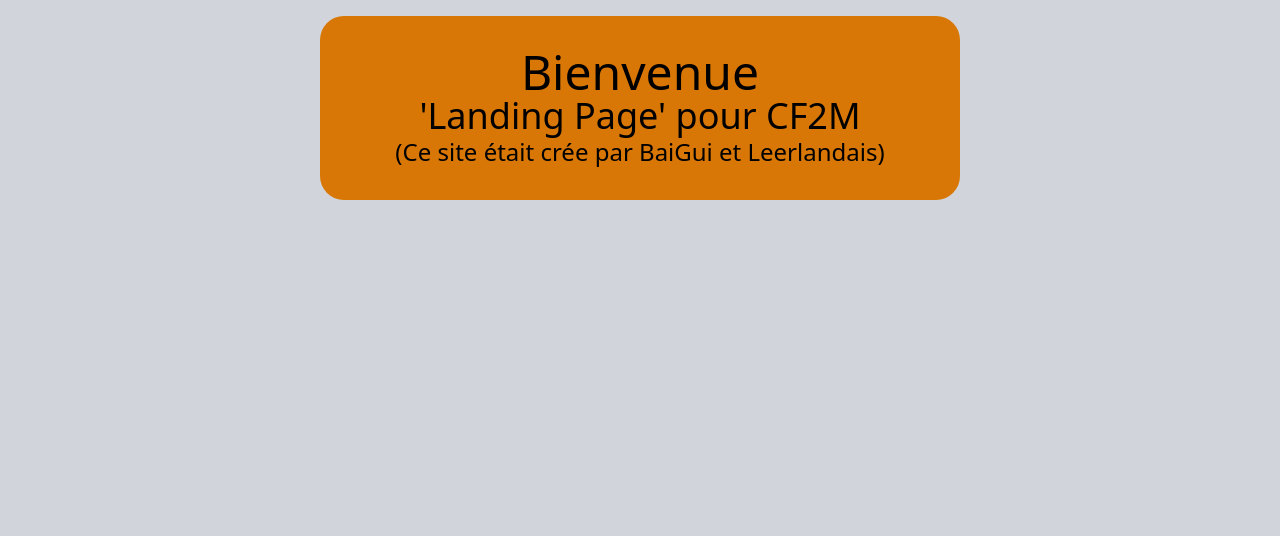
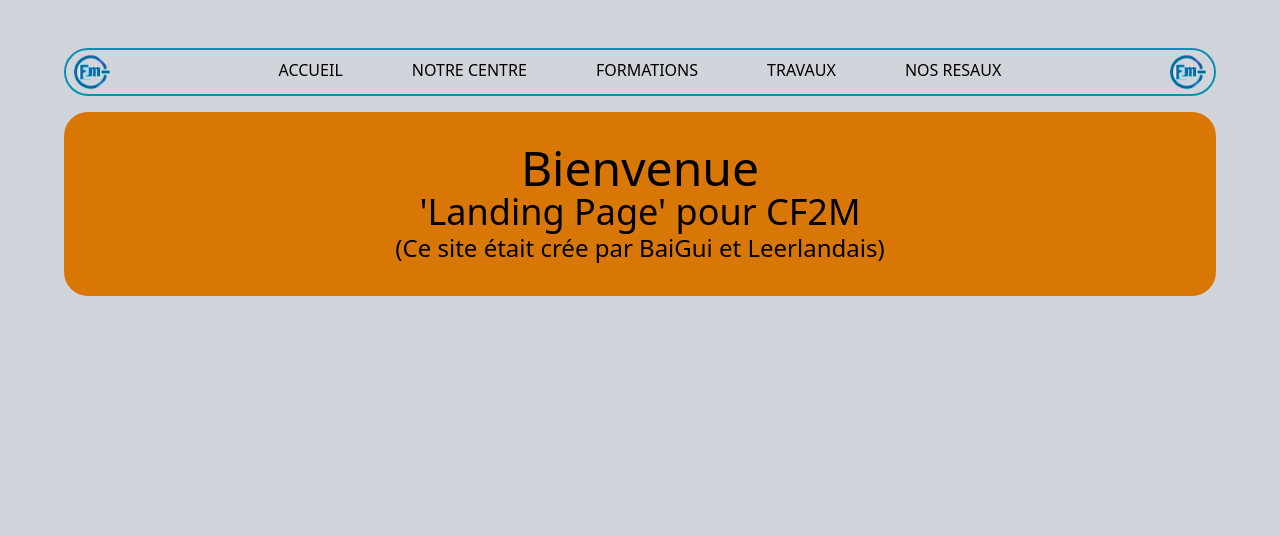
Before and after one commit to Leerlandais/JoeF2M, a PHP site: template view/publicView/public.home.html.twig in a window 1280 px wide. Shown: the top 536 px of the page. Run offline with PHP 8.4, Linux system fonts and the light colour scheme; the template is opened without the code that fills it, so the values that code supplies are empty; some libraries are stand-ins or nearby versions.

Commit message:
tidied up 404 page alignment

```diff
--- a/view/404.html.twig
+++ b/view/404.html.twig
@@ -2,7 +2,8 @@
 {% block title %} Home | Public {% endblock %}
 
 {% block content %}
-    <div class="container pt-8 mt-6 flex flex-col gap-4">
+
+    <div class="container-fluid pt-8 mt-6 flex flex-col  items-center w-screen">
         <h2 class="text-5xl">Désolé</h2>
         <h3 class="text-4xl">Cette page n'existe pas</h3>
 
--- a/view/publicView/public.home.html.twig
+++ b/view/publicView/public.home.html.twig
@@ -2,7 +2,9 @@
 {% block title %} Home | CF2M {% endblock %}
 
 {% block header %}
-        <div class="flex flex-col w-[50%] mx-auto items-center rounded-3xl py-8 mt-4 bg-amber-600">
+
+        {{ parent() }}
+        <div class="flex flex-col w-[90%] mx-auto items-center rounded-3xl py-8 mt-4 bg-amber-600">
                 <h2 class="text-5xl">Bienvenue</h2>
                 <h3 class="text-4xl">'Landing Page' pour CF2M</h3>
                 <h4 class="text-2xl">&lpar;Ce site était crée par BaiGui et Leerlandais&rpar;</h4>
--- a/view/template.html.twig
+++ b/view/template.html.twig
@@ -14,7 +14,7 @@
 {% endblock %} {# end head #}
 {% block bodyClass %}"bg-gray-300"{% endblock %} {# ajoute temporaire car c'est plus confortable pour les yeux #}
 {% block header %}
-<nav class="flex mx-[25%] mt-12 py-1 leading-loose w-auto border-2 border-cyan-600 rounded-full">
+<nav class="flex mx-[5%] mt-12 py-1 leading-loose w-auto border-2 border-cyan-600 rounded-full">
     <a href="?route=home"><img src="images/cf2m-logo-good.png" alt="Logo CF2M" class="mx-2 size-9"></a>
     <ul class="flex justify-evenly mx-auto w-[75%]">
             <li>
```
